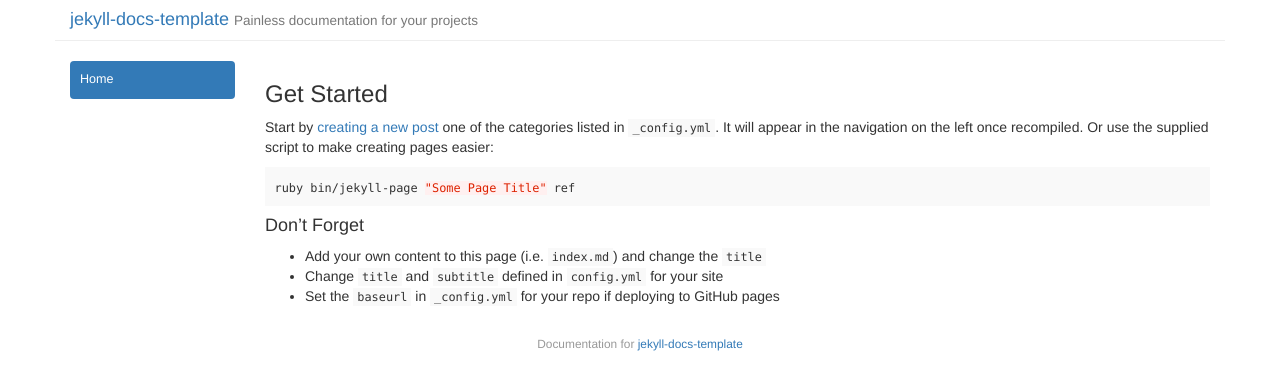
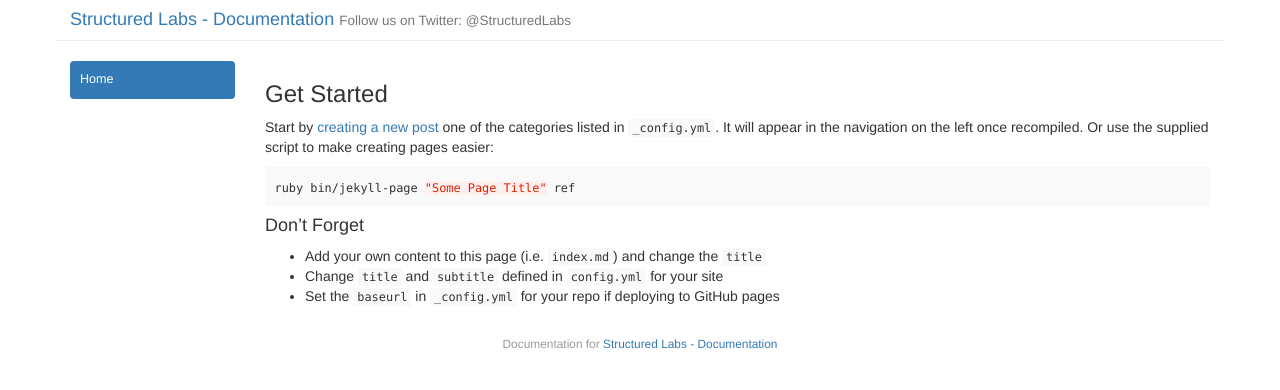
Before and after one commit to StructuredLabs/docs, a Jekyll site: the page built from index.md, in a window 1280 px wide. Shown: the top 390 px of the page. Built offline with Jekyll 4.4.1, drawn with Linux system fonts in a browser that asks for light colours.

Commit message:
Update _config.yml

```diff
--- a/_config.yml
+++ b/_config.yml
@@ -1,6 +1,6 @@
 # Site title and subtitle. This is used in _includes/header.html
-title: 'jekyll-docs-template'
-subtitle: 'Painless documentation for your projects'
+title: 'Structured Labs - Documentation'
+subtitle: 'Follow us on Twitter: @StructuredLabs'
 
 # if you wish to integrate disqus on pages set your shortname here
 disqus_shortname: ''
@@ -15,7 +15,7 @@
 navigation: 1
 
 # URL to source code, used in _includes/footer.html
-codeurl: 'https://github.com/bruth/jekyll-docs-template'
+codeurl: 'https://github.com/StructuredLabs'
 
 # Default categories (in order) to appear in the navigation
 sections: [
```
